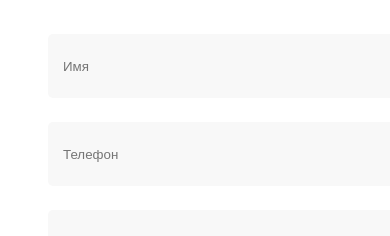
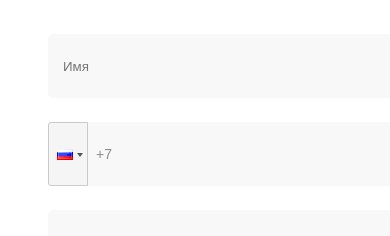
Before and after one commit to Legend1796/Maximum, a React (Create React App) app: page / in a window 390 px wide. Shown: the part 2220-2456 px from the top of the page. Built offline with nearby package versions, Linux system fonts and the light colour scheme.

Commit message:
phone validation

```diff
--- a/package.json
+++ b/package.json
@@ -8,6 +8,7 @@
     "@testing-library/user-event": "^13.5.0",
     "react": "^18.2.0",
     "react-dom": "^18.2.0",
+    "react-phone-input-2": "^2.15.1",
     "react-router-dom": "^6.8.2",
     "react-scripts": "5.0.1",
     "web-vitals": "^2.1.4"
--- a/src/components/form/form.css
+++ b/src/components/form/form.css
@@ -42,6 +42,17 @@
     border-radius: 5px;
     outline: none;
     position: relative;
+}
+
+.form__input-phone {
+    padding-left: 48px !important;
+    width: 588px !important;
+    height: 64px !important;
+    background-color: var(--color-white) !important;
+    color: #23232380 !important;
+    border: none !important;
+    border-radius: 5px !important;
+    outline: none !important;
 }
 
 .input__container {
--- a/src/components/form/form.jsx
+++ b/src/components/form/form.jsx
@@ -1,13 +1,16 @@
+import "react-phone-input-2/lib/style.css";
 import "./form.css";
 import checkbox_active from "../../images/checkbox_active.svg";
 import { useFormAndValidation } from "../../hooks/useFormAndValidation";
 import { useEffect, useState } from "react";
+import PhoneInput from "react-phone-input-2";
 
 function Form() {
   const { values, handleChange, errors, resetErrors, isValidName, isValidPhone, isValidEmail } = useFormAndValidation(
     {}
   );
   const [isValid, setIsValid] = useState(false);
+  const [state, setState] = useState();
 
   function handleSubmit(e) {
     e.preventDefault();
@@ -46,8 +49,8 @@
               {errors.name}
             </span>
           </div>
-          <div className="input__container">
-            <input
+          <div className="input__container input__container_phone">
+            {/* <input
               id="phone"
               name="phone"
               type="text"
@@ -58,7 +61,8 @@
               minLength="10"
               maxLength="11"
               required
-            />
+            /> */}
+            <PhoneInput inputClass="form__input-phone" country={"ru"} value={state} onChange={(e) => handleChange} />
             <span className={`${"form__validation-message"} ${errors.phone ? "form__validation-message_active" : ""}`}>
               {errors.phone}
             </span>
```
Also changed, not shown: src/pages/404.jsx (+8 -0 lines), src/pages/denied.jsx (+8 -0 lines), src/pages/sucsess.jsx (+8 -0 lines), src/pages/notFound.css (added), 1 other file (tests, documents, lock files or other folders).
